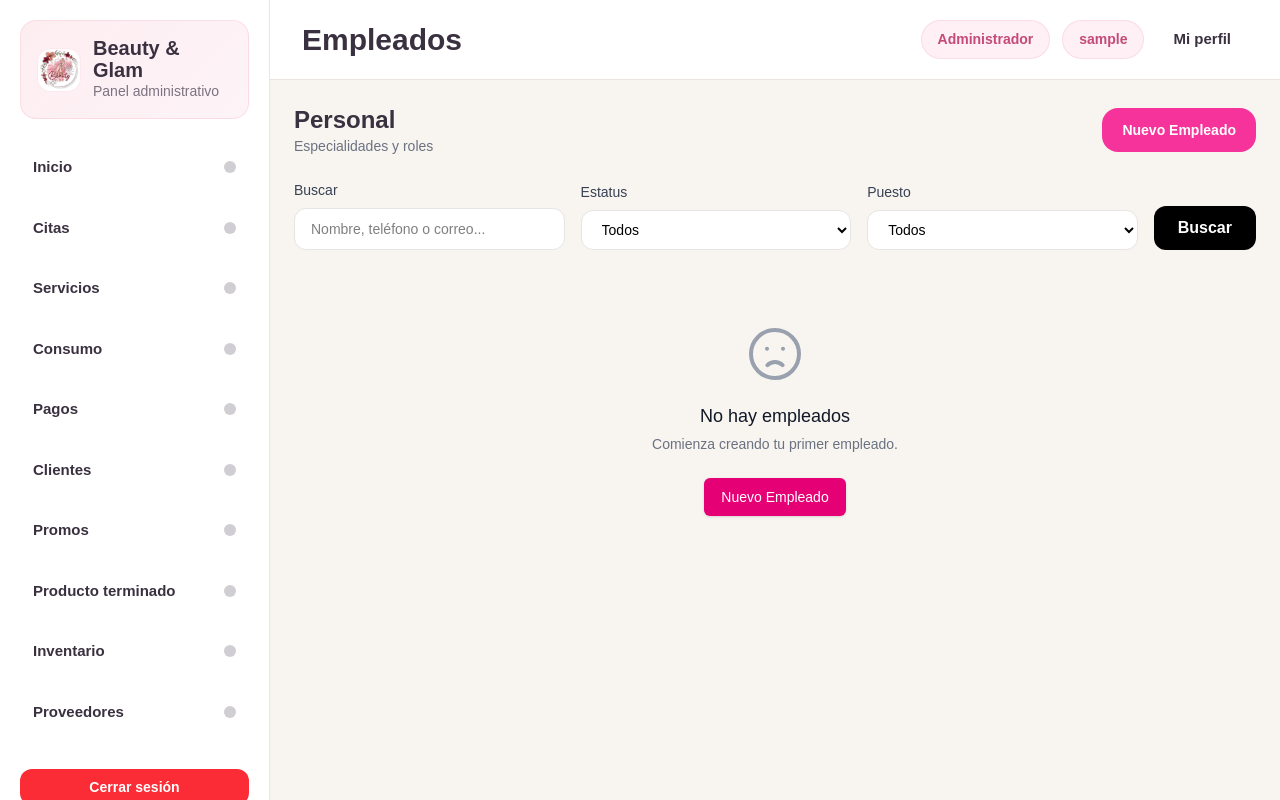
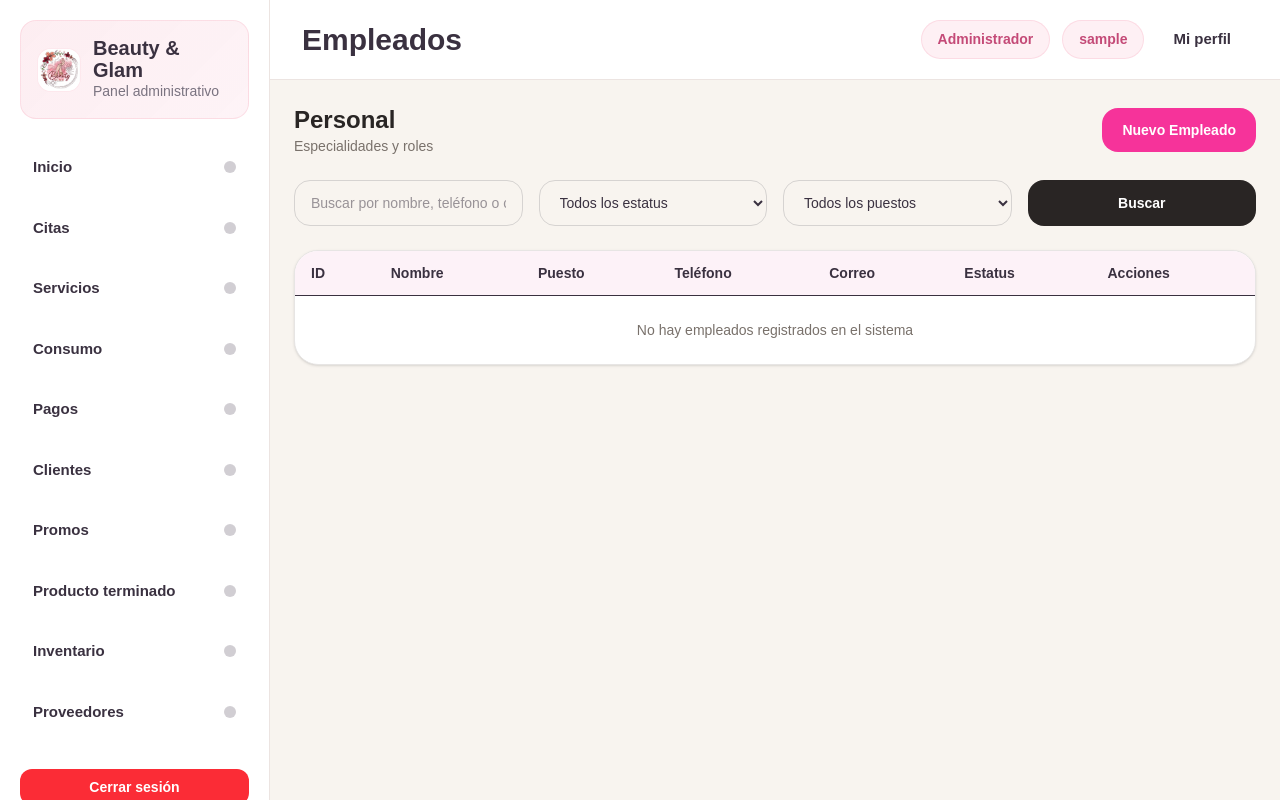
Before and after one commit to IDGS-804-23002351/IDGS_804_BEAUTY_GLAM, a Flask app: page /empleados in a window 1280 px wide. Run offline with Flask 3, Linux system fonts and the light colour scheme; a user stored in the database is signed in; parts of the project's set-up code (start-up, migrations or seed data) failed here and were passed over; some libraries are stand-ins or nearby versions.

Commit message:
cambios empleados y proveedores 08/04/2026

```diff
--- a/modulos/acceso/empleados/routes.py
+++ b/modulos/acceso/empleados/routes.py
@@ -314,6 +314,8 @@ def eliminar_empleado(id):
 # --- VER EMPLEADO ---
 @empleado.route("/empleados/ver/<int:id>", methods=['GET'])
 def ver_empleado(id):
+    modo = request.args.get('modo', 'ver')  # 'ver' o 'desactivar'
+
     try:
         query = text("CALL sp_obtener_empleado(:id)")
         result = db.session.execute(query, {"id": id})
@@ -345,7 +347,8 @@ def ver_empleado(id):
         return render_template("empleados/formempleados.html",
                              form=form,
                              accion='ver',
-                             empleado=empleado_data)
+                             empleado=empleado_data,
+                             modo=modo)  # Pasamos el modo al template
 
     except Exception as e:
         flash(f"Error: {str(e)}", "danger")
--- a/templates/empleados/listadoempleados.html
+++ b/templates/empleados/listadoempleados.html
@@ -5,11 +5,11 @@
 {% block page_title %}Empleados{% endblock %}
 
 {% block container %}
-<div class="max-w-7xl mx-auto ">
+<div class="max-w-7xl mx-auto">
     <div class="flex justify-between items-center mb-6">
         <div>
-            <h2 class="text-2xl font-bold">Personal</h2>
-            <h3 class="text-sm text-gray-500 font-medium mt-0.5">Especialidades y roles</h3>
+            <h2 class="text-2xl font-extrabold text-stone-800">Personal</h2>
+            <p class="text-sm text-stone-500 mt-0.5">Especialidades y roles</p>
         </div>
 
         <a href="{{ url_for('empleado.nuevo_empleado') }}"
@@ -22,7 +22,7 @@
     {% with messages = get_flashed_messages(with_categories=true) %}
         {% if messages %}
             {% for category, message in messages %}
-                <div class="mb-4 p-4 rounded-lg
+                <div class="mb-4 p-4 rounded-xl
                     {% if category == 'success' %}bg-green-100 text-green-700 border border-green-200
                     {% elif category == 'danger' %}bg-red-100 text-red-700 border border-red-200
                     {% elif category == 'warning' %}bg-yellow-100 text-yellow-700 border border-yellow-200
@@ -34,29 +34,20 @@
     {% endwith %}
 
     <!-- Formulario de búsqueda y filtros -->
-    <div class="mb-6 ">
-        <form method="GET" action="{{ url_for('empleado.indexEmpleados') }}">
-            <div class="flex gap-4 items-end">
-                <div class="flex-1">
-                    <label class="block text-sm font-medium text-gray-700 mb-2">Buscar</label>
+    <div class="mb-6">
+        <form method="GET" action="{{ url_for('empleado.indexEmpleados') }}" class="grid grid-cols-1 md:grid-cols-4 gap-4">
             <input type="text" name="buscar" value="{{ request.args.get('buscar', '') }}"
-                        placeholder="Nombre, teléfono o correo..."
-                        class="w-full rounded-xl border bg-white border-stone-200 px-4 py-2.5 text-sm text-black focus:border-pink-300 focus:outline-none focus:ring-1 focus:ring-pink-300">
-                </div>
+                placeholder="Buscar por nombre, teléfono o correo..."
+                class="rounded-2xl border border-stone-300 px-4 py-3 text-sm">
 
-                <div class="flex-1">
-                    <label class="block text-sm font-medium text-gray-700 mb-2">Estatus</label>
-                    <select name="estatus" class="w-full bg-white rounded-xl border border-stone-200 px-4 py-2.5 text-sm text-black focus:border-pink-300 focus:outline-none focus:ring-1 focus:ring-pink-300">
-                        <option value="">Todos</option>
+            <select name="estatus" class="rounded-2xl border border-stone-300 px-4 py-3 text-sm">
+                <option value="">Todos los estatus</option>
                 <option value="ACTIVO" {% if request.args.get('estatus') == 'ACTIVO' %}selected{% endif %}>Activos</option>
                 <option value="INACTIVO" {% if request.args.get('estatus') == 'INACTIVO' %}selected{% endif %}>Inactivos</option>
             </select>
-                </div>
 
-                <div class="flex-1">
-                    <label class="block text-sm font-medium text-gray-700 mb-2">Puesto</label>
-                    <select name="id_puesto" class="w-full bg-white rounded-xl border border-stone-200 px-4 py-2.5 text-sm text-black focus:border-pink-300 focus:outline-none focus:ring-1 focus:ring-pink-300">
-                        <option value="">Todos</option>
+            <select name="id_puesto" class="rounded-2xl border border-stone-300 px-4 py-3 text-sm">
+                <option value="">Todos los puestos</option>
                 {% if filtro and filtro.id_puesto.choices %}
                     {% for value, label in filtro.id_puesto.choices %}
                         {% if value != '' %}
@@ -65,41 +56,38 @@
                     {% endfor %}
                 {% endif %}
             </select>
-                </div>
 
-                <div class="flex-none">
-                    <button type="submit" class="rounded-xl bg-black px-6 py-2.5 text-base font-bold text-white hover:bg-gray-800 transition-colors">
+            <button type="submit" class="rounded-2xl bg-stone-800 px-5 py-3 text-sm font-bold text-white hover:bg-stone-700">
                 Buscar
             </button>
-                </div>
-            </div>
         </form>
     </div>
 
     <!-- Tabla de empleados -->
-    {% if empleados and empleados|length > 0 %}
-    <div class="overflow-x-auto rounded-2xl border border-stone-200 shadow-sm">
-        <table class="min-w-full divide-y divide-gray-200">
+    <div class="overflow-hidden rounded-3xl border border-stone-200 bg-white shadow-sm">
+        <div class="overflow-x-auto">
+            <table class="min-w-full text-sm">
                 <thead class="bg-pink-50">
                     <tr>
-                    <th class="px-6 py-3 text-left text-xs font-medium text-gray-500 uppercase tracking-wider">ID</th>
-                    <th class="px-6 py-3 text-left text-xs font-medium text-gray-500 uppercase tracking-wider">Nombre</th>
-                    <th class="px-6 py-3 text-left text-xs font-medium text-gray-500 uppercase tracking-wider">Puesto</th>
-                    <th class="px-6 py-3 text-left text-xs font-medium text-gray-500 uppercase tracking-wider">Teléfono</th>
-                    <th class="px-6 py-3 text-left text-xs font-medium text-gray-500 uppercase tracking-wider">Correo</th>
-                    <th class="px-6 py-3 text-left text-xs font-medium text-gray-500 uppercase tracking-wider">Estatus</th>
-                    <th class="px-6 py-3 text-left text-xs font-medium text-gray-500 uppercase tracking-wider">Acciones</th>
+                        <th class="px-4 py-3 text-left">ID</th>
+                        <th class="px-4 py-3 text-left">Nombre</th>
+                        <th class="px-4 py-3 text-left">Puesto</th>
+                        <th class="px-4 py-3 text-left">Teléfono</th>
+                        <th class="px-4 py-3 text-left">Correo</th>
+                        <th class="px-4 py-3 text-left">Estatus</th>
+                        <th class="px-4 py-3 text-left">Acciones</th>
                     </tr>
                 </thead>
-            <tbody class="bg-white divide-y divide-gray-200">
+                <tbody>
+                    {% if empleados and empleados|length > 0 %}
                         {% for emp in empleados %}
-                <tr class="hover:bg-gray-50">
-                    <td class="px-6 py-4 whitespace-nowrap text-sm text-gray-900">{{ emp.id_empleado }}</td>
-                    <td class="px-6 py-4 whitespace-nowrap text-sm text-gray-900">{{ emp.nombre_completo }}</td>
-                    <td class="px-6 py-4 whitespace-nowrap text-sm text-gray-500">{{ emp.nombre_puesto }}</td>
-                    <td class="px-6 py-4 whitespace-nowrap text-sm text-gray-500">{{ emp.telefono or 'N/A' }}</td>
-                    <td class="px-6 py-4 whitespace-nowrap text-sm text-gray-500">{{ emp.correo }}</td>
-                    <td class="px-6 py-4 whitespace-nowrap">
+                        <tr class="border-t">
+                            <td class="px-4 py-3">{{ emp.id_empleado }}</td>
+                            <td class="px-4 py-3 font-medium">{{ emp.nombre_completo }}</td>
+                            <td class="px-4 py-3">{{ emp.nombre_puesto }}</td>
+                            <td class="px-4 py-3">{{ emp.telefono or 'N/A' }}</td>
+                            <td class="px-4 py-3">{{ emp.correo }}</td>
+                            <td class="px-4 py-3">
                                 {% if emp.estatus_empleado == 'ACTIVO' %}
                                 <span class="px-2 inline-flex text-xs leading-5 font-semibold rounded-full bg-green-100 text-green-800">
                                     Activo
@@ -110,52 +98,42 @@
                                 </span>
                                 {% endif %}
                             </td>
-                    <td class="px-6 py-4 text-sm font-medium whitespace-nowrap">
-                        <div class="flex gap-2">
-                            <a href="{{ url_for('empleado.ver_empleado', id=emp.id_empleado) }}"
-                            class="rounded-xl bg-blue-100 px-3 py-2 text-xs font-bold text-blue-700 hover:bg-blue-200 whitespace-nowrap">
+                            <td class="px-4 py-3 flex gap-2">
+                                <a href="{{ url_for('empleado.ver_empleado', id=emp.id_empleado, modo='ver') }}"
+                                   class="rounded-xl bg-sky-100 px-3 py-2 text-xs font-bold text-sky-700 hover:bg-sky-200">
                                     Ver
                                 </a>
                                 <a href="{{ url_for('empleado.editar_empleado', id=emp.id_empleado) }}"
-                            class="rounded-xl bg-violet-100 px-3 py-2 text-xs font-bold text-violet-700 hover:bg-violet-200 whitespace-nowrap">
+                                   class="rounded-xl bg-violet-100 px-3 py-2 text-xs font-bold text-violet-700 hover:bg-violet-200">
                                     Editar
                                 </a>
                                 {% if emp.estatus_empleado == 'ACTIVO' %}
-                            <a href="{{ url_for('empleado.ver_empleado', id=emp.id_empleado) }}?action=desactivar"
-                            class="rounded-xl bg-red-100 px-3 py-2 text-xs font-bold text-red-700 hover:bg-red-200 whitespace-nowrap">
+                                <a href="{{ url_for('empleado.ver_empleado', id=emp.id_empleado, modo='desactivar') }}"
+                                   class="rounded-xl bg-red-100 px-3 py-2 text-xs font-bold text-red-700 hover:bg-red-200">
                                     Desactivar
                                 </a>
                                 {% endif %}
-                        </div>
                             </td>
                         </tr>
                         {% endfor %}
-            </tbody>
-        </table>
-    </div>
                     {% else %}
-    <!-- Mensaje cuando no hay resultados -->
-    <div class="text-center py-12">
-        <svg class="mx-auto h-16 w-16 text-gray-400" fill="none" stroke="currentColor" viewBox="0 0 24 24">
-            <path stroke-linecap="round" stroke-linejoin="round" stroke-width="1.5" d="M9.172 16.172a4 4 0 015.656 0M9 10h.01M15 10h.01M21 12a9 9 0 11-18 0 9 9 0 0118 0z"></path>
-        </svg>
-        <h3 class="mt-4 text-lg font-medium text-gray-900">No hay empleados</h3>
-        <p class="mt-1 text-sm text-gray-500">
+                    <tr class="border-t">
+                        <td colspan="7" class="px-4 py-6 text-center text-stone-500">
                             {% if request.args.get('buscar') %}
                             No se encontraron empleados que coincidan con "{{ request.args.get('buscar') }}"
                             {% elif request.args.get('estatus') %}
                             No hay empleados con estatus "{{ request.args.get('estatus') }}"
+                            {% elif request.args.get('id_puesto') %}
+                            No hay empleados del puesto seleccionado
                             {% else %}
-            Comienza creando tu primer empleado.
+                            No hay empleados registrados en el sistema
                             {% endif %}
-        </p>
-        <div class="mt-6">
-            <a href="{{ url_for('empleado.nuevo_empleado') }}"
-               class="inline-flex items-center px-4 py-2 border border-transparent shadow-sm text-sm font-medium rounded-md text-white bg-pink-600 hover:bg-pink-700">
-                 Nuevo Empleado
-            </a>
+                        </td>
+                    </tr>
+                    {% endif %}
+                </tbody>
+            </table>
         </div>
     </div>
-    {% endif %}
 </div>
 {% endblock %}
```
Also changed, not shown: modulos/acceso/proveedores/routes.py (+6 -2 lines), templates/empleados/formempleados.html (+13 -6 lines), templates/proveedores/formproveedores.html (+38 -22 lines), templates/proveedores/listadoproveedores.html (+44 -64 lines). Lines whose indentation alone changed are shown as unchanged.
